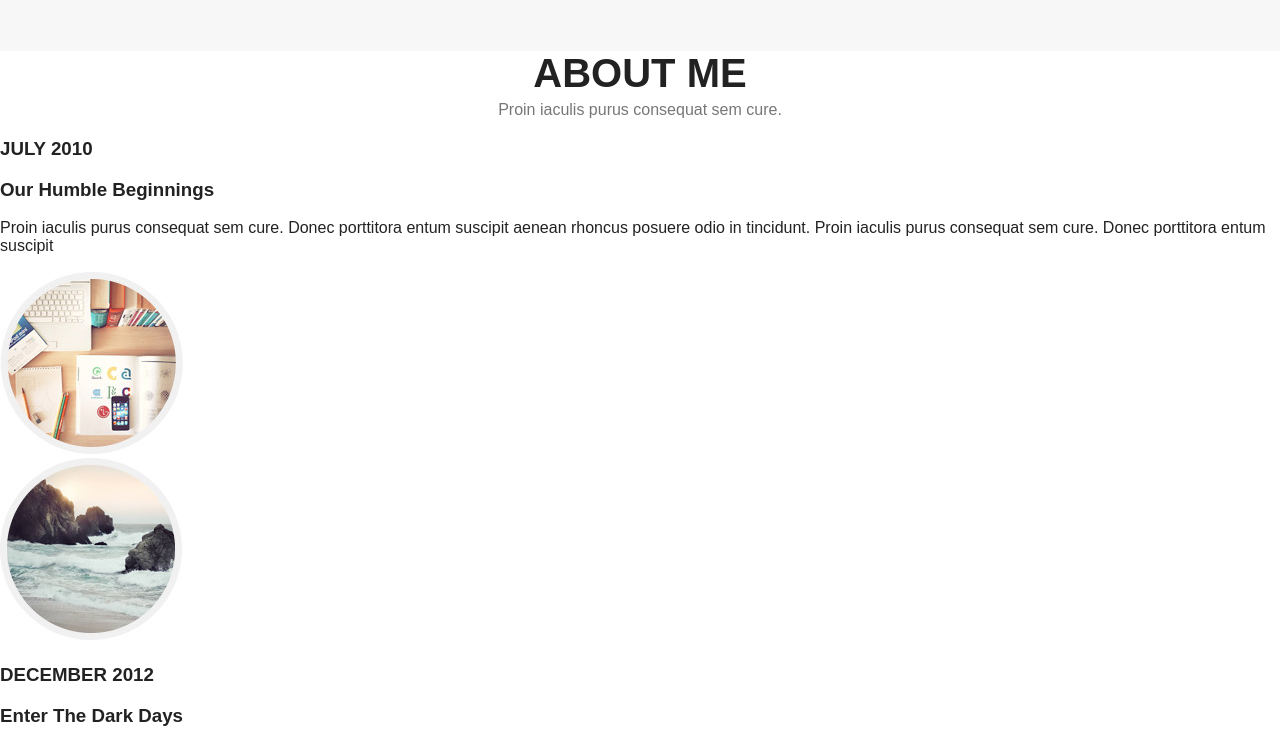
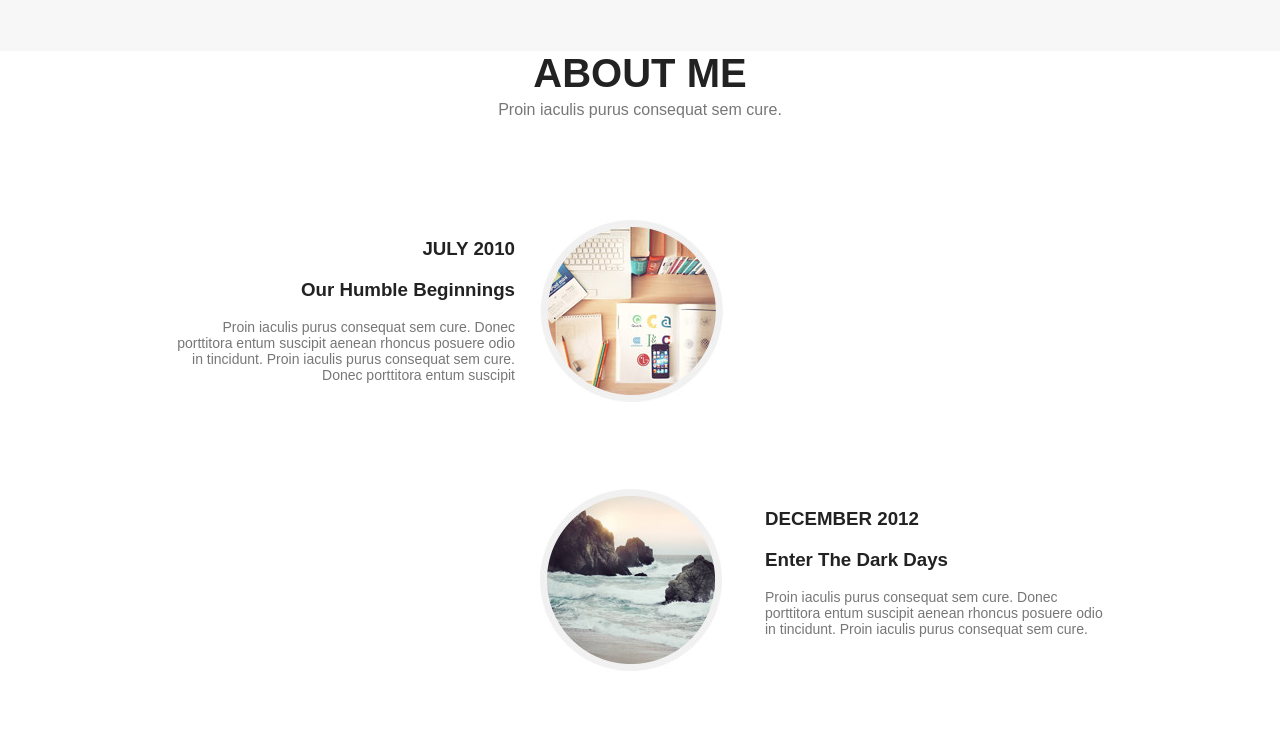
Before and after one commit to AndryMEC/andrymec.github.io, a plain HTML site: page index.html in a window 1280 px wide. Shown: the part 1900-2642 px from the top of the page. Drawn offline with Linux system fonts and the light colour scheme.

Commit message:
Update main.css

```diff
--- a/css/main.css
+++ b/css/main.css
@@ -191,32 +191,29 @@ footer .container > * {
 }
 
 
-teble {
-	margin: auto;
-	max-width: 900px;
-	height: 1050px;
+.grid {
+	margin-top: 100px;
+	display: grid;
+	justify-content: center;
+	grid-template-columns: 350px 200px 350px;
+	grid-template-rows: 200px 200px;
+	grid-auto-rows: 200px;
+	grid-column-gap: 25px;
+	grid-row-gap: 70px;
 }
 
-.col1 {
-	vertical-align: top;
-	text-align: right;
-	max-width: 300px;
+.grid p {
+	color: #777777;
+	font-size: 14px;
+
 }
 
-.col2 {
-	text-align: center;
-	max-width: 300px;
-	}
-
-.col3 {
-	vertical-align: top;
-	text-align: left;
-	max-width: 300px;
+.text1 {
+	text-align: right;
 }
 
-table p {
-	color: #777777;
-	font-size: 14px;
+.text2 {
+	text-align: left;
 }
 
 footer p {
@@ -226,12 +223,3 @@ footer p {
 	margin-bottom: 0px;
 	font-size: 14px;
 }
-
-@media screen and (max-width:950px) {
-	teble {
-		max-width:600px;
-	}
-	.col1, .col2, .col3 {
-		max-width: 200px;
-	}
-}
```
